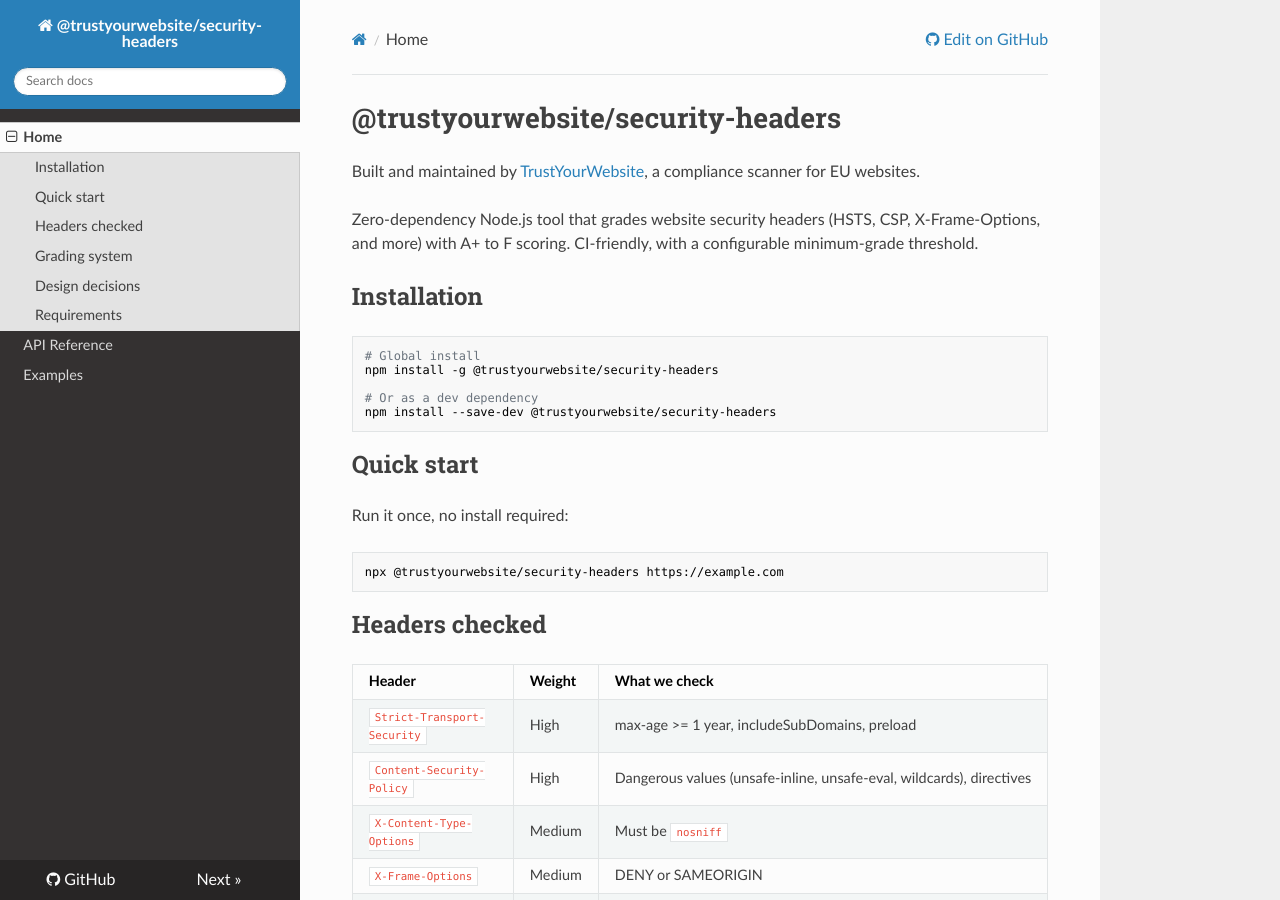
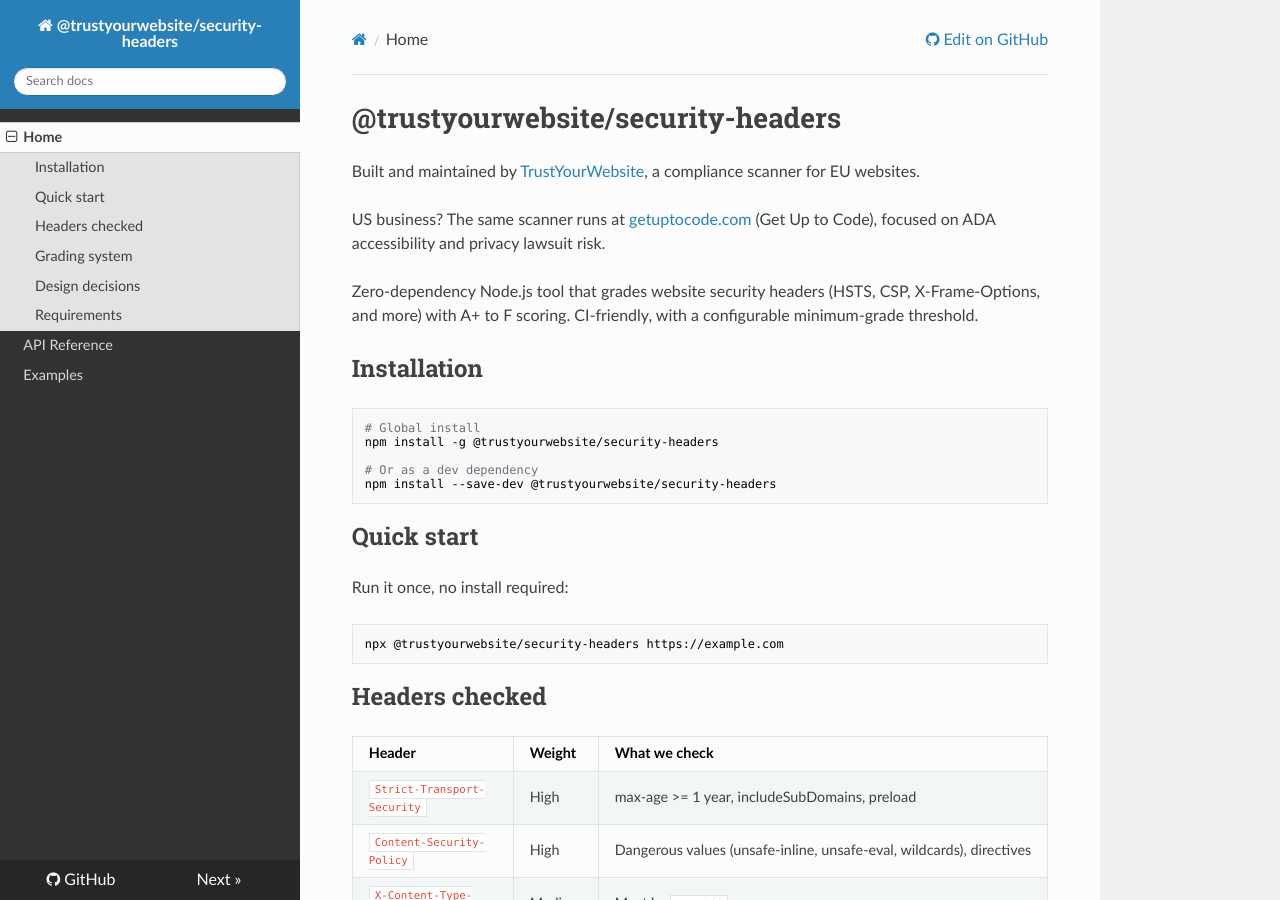
Before and after one commit to trustyourwebsite/security-headers, an MkDocs documentation site: the page built from docs-rtd/index.md, in a window 1280 px wide and 900 px high. Built offline with MkDocs 1.6.1, drawn with Linux system fonts in a browser that asks for light colours; nearby versions of some CDN libraries.

Commit message:
docs(rtd): link getuptocode.com (US sister brand) on the docs home (#4)
Matches the existing US cross-brand line on the GitHub Pages and
SourceForge landing pages, so the RTD site is a third dofollow host
for getuptocode.com as well. One link, separate brand (does not touch
the two-trustyourwebsite.com-link limit), .com (keeps zero .nl).

Co-authored-by: Claude Opus 4.8 (1M context) <noreply@anthropic.com>

```diff
--- a/docs-rtd/index.md
+++ b/docs-rtd/index.md
@@ -1,6 +1,8 @@
 # @trustyourwebsite/security-headers
 
 Built and maintained by [TrustYourWebsite](https://trustyourwebsite.com), a compliance scanner for EU websites.
+
+US business? The same scanner runs at [getuptocode.com](https://getuptocode.com) (Get Up to Code), focused on ADA accessibility and privacy lawsuit risk.
 
 Zero-dependency Node.js tool that grades website security headers (HSTS, CSP, X-Frame-Options, and more) with A+ to F scoring. CI-friendly, with a configurable minimum-grade threshold.
 
```
